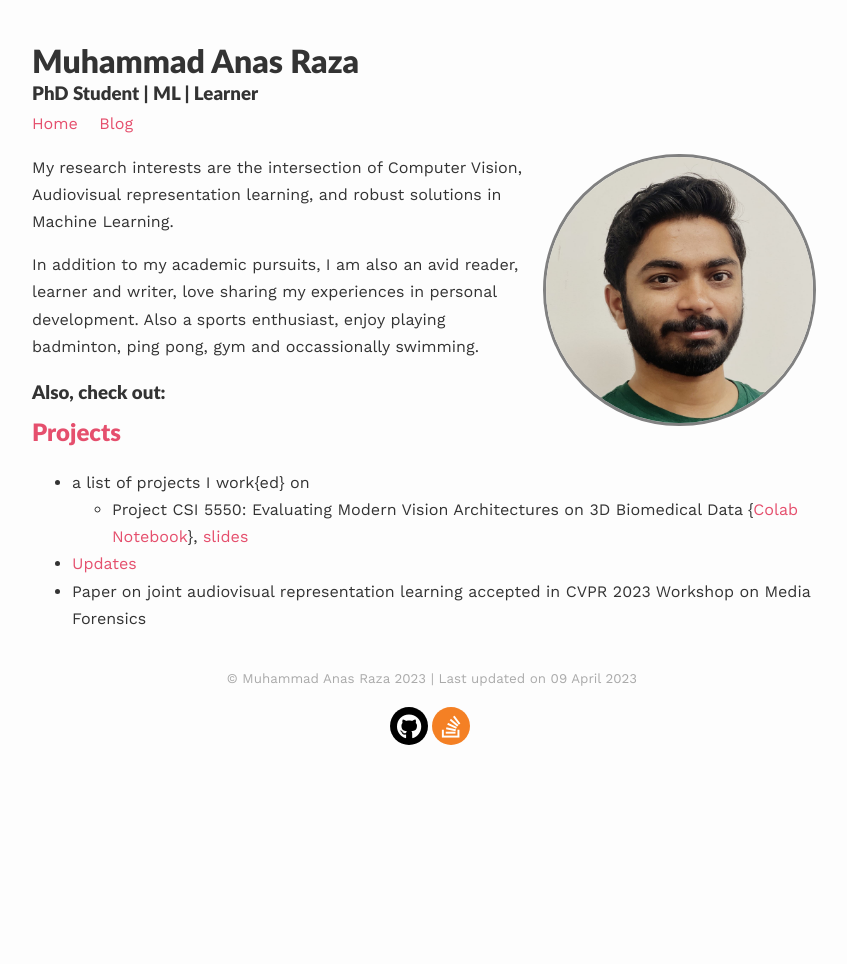
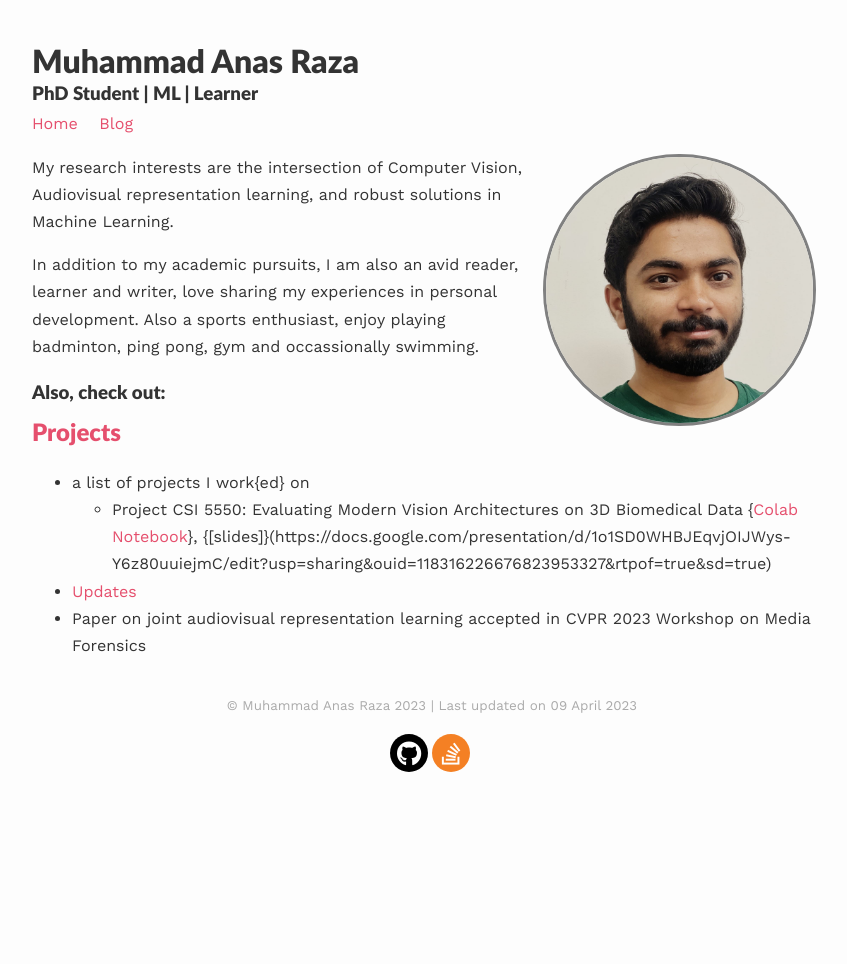
Before and after one commit to anas-rz/anas-rz.github.io, a Jekyll site: the page built from index.md, in a window 1280 px wide. Shown: the whole page, without its empty margins (208-1055 px from the left). Built offline with Jekyll 4.4.1, drawn with Linux system fonts in a browser that asks for light colours; nearby versions of some CDN libraries; a script that is not in the unit is left out.

Commit message:
Update index.md

```diff
--- a/index.md
+++ b/index.md
@@ -15,7 +15,7 @@ In addition to my academic pursuits, I am also an avid reader, learner and write
 
 ## [Projects](https://github.com/anas-rz/)
 - a list of projects I work{ed} on
-  -  Project CSI 5550: Evaluating Modern Vision Architectures on 3D Biomedical Data \{[Colab Notebook](https://colab.research.google.com/drive/1nz-NtGxC3NeSJh4ZWQ8jabzBlawnvIWe?usp=sharing)\}, [slides](https://docs.google.com/presentation/d/1o1SD0WHBJEqvjOIJWys-Y6z80uuiejmC/edit?usp=sharing&ouid=118316226676823953327&rtpof=true&sd=true)
+  -  Project CSI 5550: Evaluating Modern Vision Architectures on 3D Biomedical Data \{[Colab Notebook](https://colab.research.google.com/drive/1nz-NtGxC3NeSJh4ZWQ8jabzBlawnvIWe?usp=sharing)\}, \{[slides]\}(https://docs.google.com/presentation/d/1o1SD0WHBJEqvjOIJWys-Y6z80uuiejmC/edit?usp=sharing&ouid=118316226676823953327&rtpof=true&sd=true)
 
 - [Updates](updates)
 - Paper on joint audiovisual representation learning accepted in CVPR 2023 Workshop on Media Forensics
```
